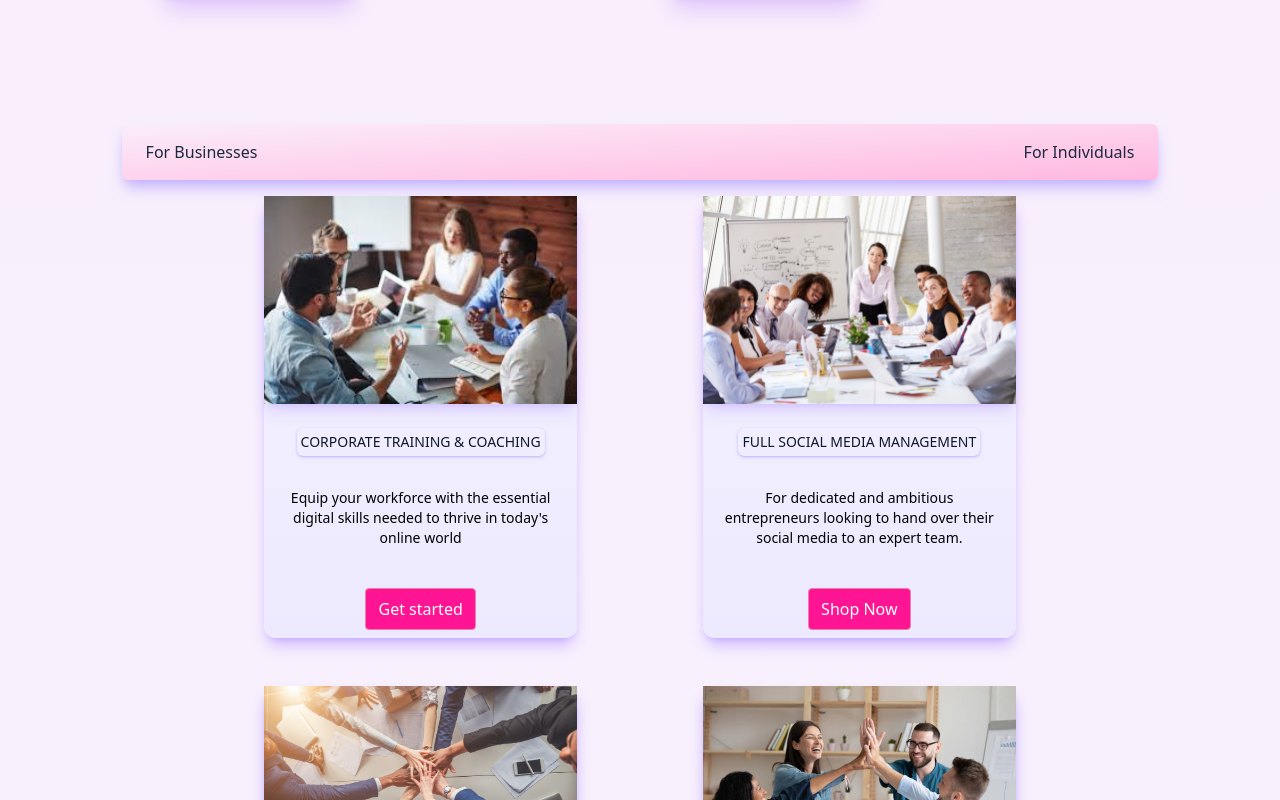
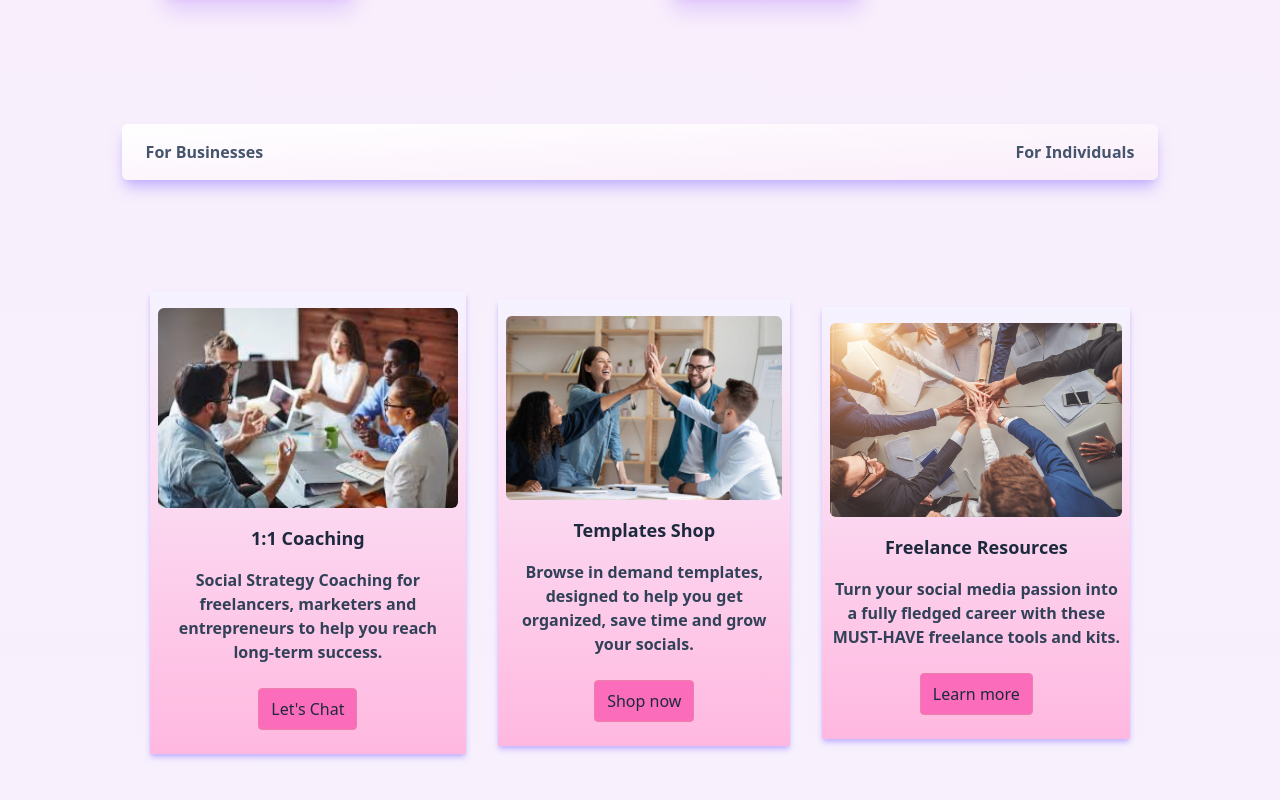
Before and after one commit to MatthewsRicky/shespeaksocial, a Next.js app: page / in a window 1280 px wide. Shown: the part 1240-2040 px from the top of the page. Built offline with nearby package versions, Linux system fonts and the light colour scheme.

Commit message:
fixing the button logic

```diff
--- a/components/OptionsCarousel.tsx
+++ b/components/OptionsCarousel.tsx
@@ -5,7 +5,7 @@
  import ForBusiness from "./ForBusiness";
 
 const OptionsCarousel = () => {
-	const [optionOpen, setOptionOpen] = useState(true);
+	const [optionOpen, setOptionOpen] = useState(false);
   const [individualOpen, setIndividualOpen] = useState(false);
 
 
@@ -26,14 +26,15 @@ const OptionsCarousel = () => {
 			{/*</div>*/}
 
 			<div className="flex flex-col w-[90%] items-center justify-between">
-				<div className="flex justify-between gap-80 items-center w-[90%] px-6 py-4 bg-linear-to-br from-pink-50 to-pink-100 text-slate-800 rounded-md shadow-lg shadow-violet-300">
-					<button onClick={() => {
-						setOptionOpen(!optionOpen)
-						setIndividualOpen(!individualOpen)
+				<div className="flex justify-between gap-80 items-center w-[90%] px-6 py-4 bg-linear-to-br from-white to-pink-50 text-slate-600 rounded-md shadow-lg shadow-violet-300 font-bold">
+					<button className="hover:cursor-pointer" onClick={() => {
+						setOptionOpen(!optionOpen);
+
 					}}>For Businesses</button>
-					<button onClick={() => {
-						setIndividualOpen(!individualOpen)
-						setOptionOpen(!optionOpen)
+					<button className="hover:cursor-pointer" onClick={() => {
+						setIndividualOpen(!individualOpen);
+
+
 					}}>For Individuals</button>
 
 				</div>
```
